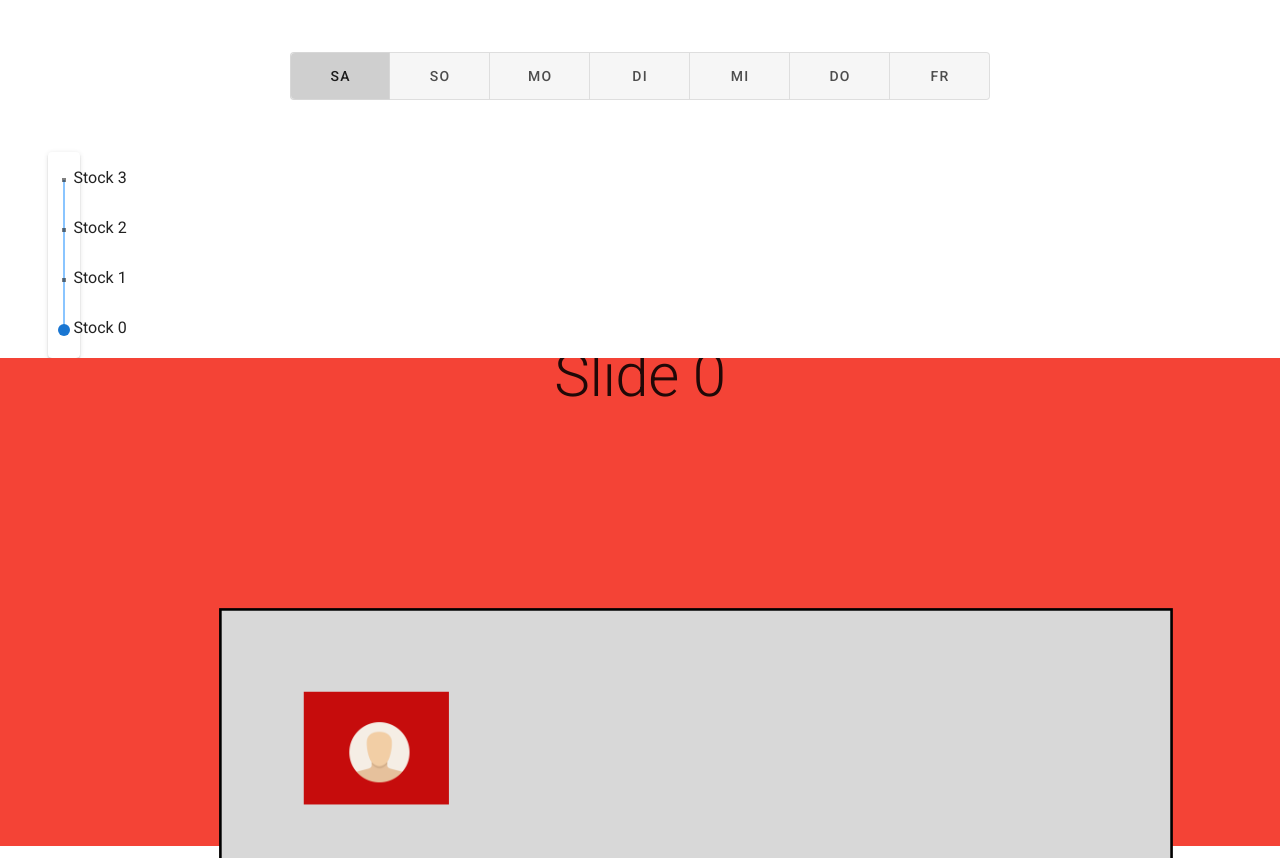
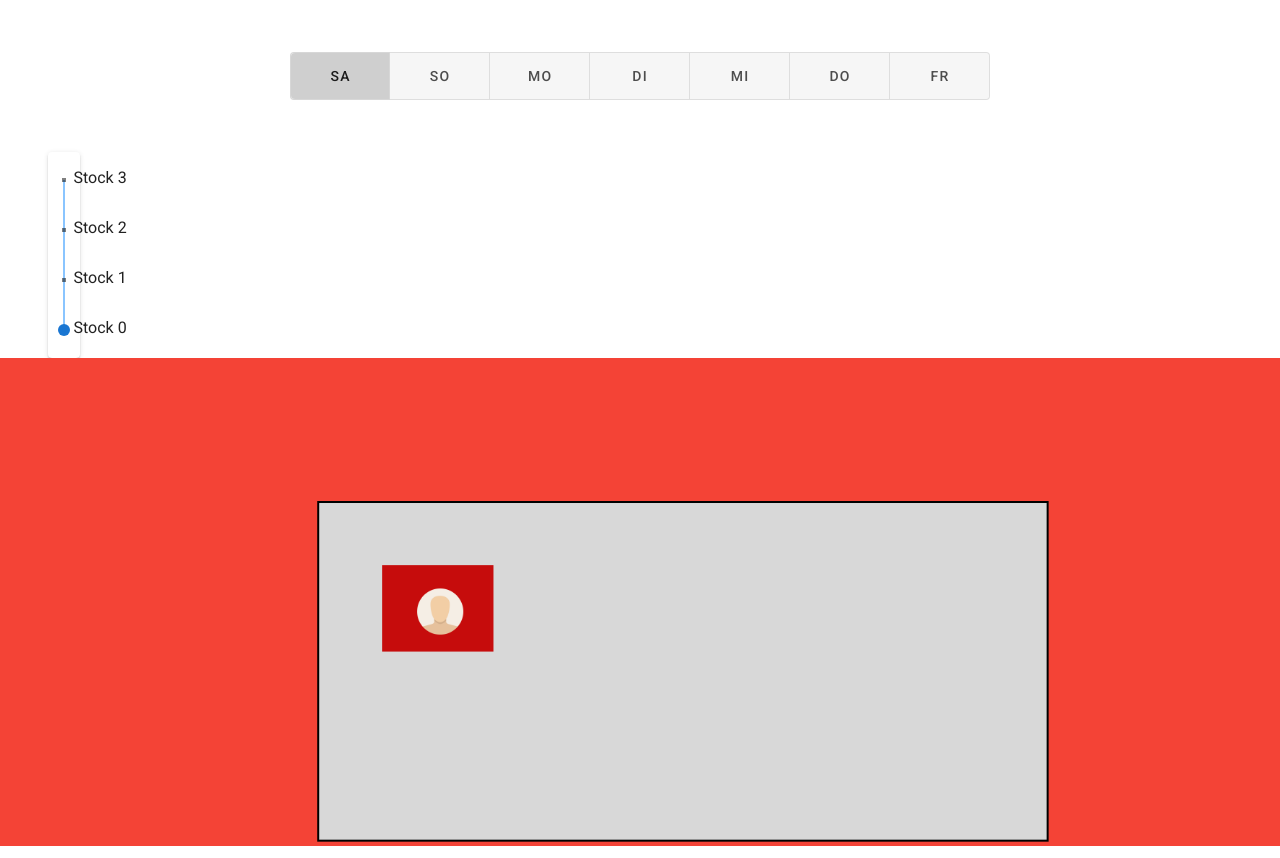
Before and after one commit to jojomo96/hackathon2, a Vue app: page /#/main in a window 1280 px wide. Built offline with nearby package versions, Linux system fonts and the light colour scheme.

Commit message:
helft mir ich gebe auf

```diff
--- a/src/components/floor.vue
+++ b/src/components/floor.vue
@@ -1,21 +1,29 @@
 <template>
-  <v-carousel :show-arrows="false" hide-delimiters vertical v-model="model">
-    <v-carousel-item v-for="(color, i) in colors" :key="color">
+  <v-carousel :show-arrows="false" hide-delimiters vertical v-model="model" >
+    <v-carousel-item v-for="(color,i) in colors" :key="color">
       <v-sheet :color="color" height="100%" tile>
-        <v-row class="fill-height" align="center" justify="center">
-          <div class="text-h2">Slide {{ max - i }}</div>
-          <svg viewBox="0 0 500 500" xmlns="http://www.w3.org/2000/svg">
+        <v-row class="fill-height" align="center" justify="center" >
+          <div class="test">
+          <svg viewBox="0 0 500 250" xmlns="http://www.w3.org/2000/svg">
   <rect x="89.106" y="78.005" width="364.713" height="169.331" style="fill: rgb(216, 216, 216); stroke: rgb(0, 0, 0);"/>
   <rect x="121.078" y="109.568" width="55.655" height="43.221" style="fill: rgb(198, 12, 12);"/>
   <circle style="fill: none;" cx="135.287" cy="123.002" r="19.331"/>
-  <image x="137.063" y="121.226" v-if="avatarId!==0" href="../assets/default_avatar.png" @click="changeDisplay(0)" width="26.051" height="23.091"/>
-  <image x="137.063" y="121.226" v-if="avatarId===0" href="../assets/user_avatar.png" @click="changeDisplay(0)" width="26.051" height="23.091"/>
+  <image x="137.063" y="121.226" v-if="etage !== i || avatarId!==0" href="../assets/default_avatar.png" @click="changeDisplay(0, i)" width="26.051" height="23.091"/>
+  <image x="137.063" y="121.226" v-if="avatarId===0 && etage === i" href="../assets/user_avatar.png" @click="changeDisplay(0, i)" width="26.051" height="23.091"/>
 </svg>
+          </div>
         </v-row>
       </v-sheet>
     </v-carousel-item>
   </v-carousel>
 </template>
+<style >
+.test{
+
+display: flex;
+}
+
+</style>
 
 <script>
 export default {
@@ -24,24 +32,32 @@ export default {
     this.$root.$on("doSlide", (slideNumber) => {
       this.model = slideNumber;
     });
+
+    this.$root.$on("daySelected", (date) => {
+      this.wochentag = date
+    })
   },
   data: () => ({
     max: 3,
     model: 3,
     colors: ["primary", "secondary", "yellow darken-2", "red", "orange"],
-    avatarId:-1
+    avatarId:-1,
+    etage:-1,
+    wochentag: new Date()
+
   }),
 
    methods: {
-    changeDisplay(index) {
-      if(this.avatarId === index)
-        this.avatarId = -1;
-      else
-      this.avatarId = index;
+    changeDisplay(index, tempEtage) {
+      if(this.avatarId === index && this.etage === tempEtage){
+        this.avatarId = -1
+        this.etage = -1
+      } else {
+        this.avatarId = index
+        this.etage = tempEtage
+      }
+
     },
   },
 };
 </script>
-
-<style>
-</style>
```
